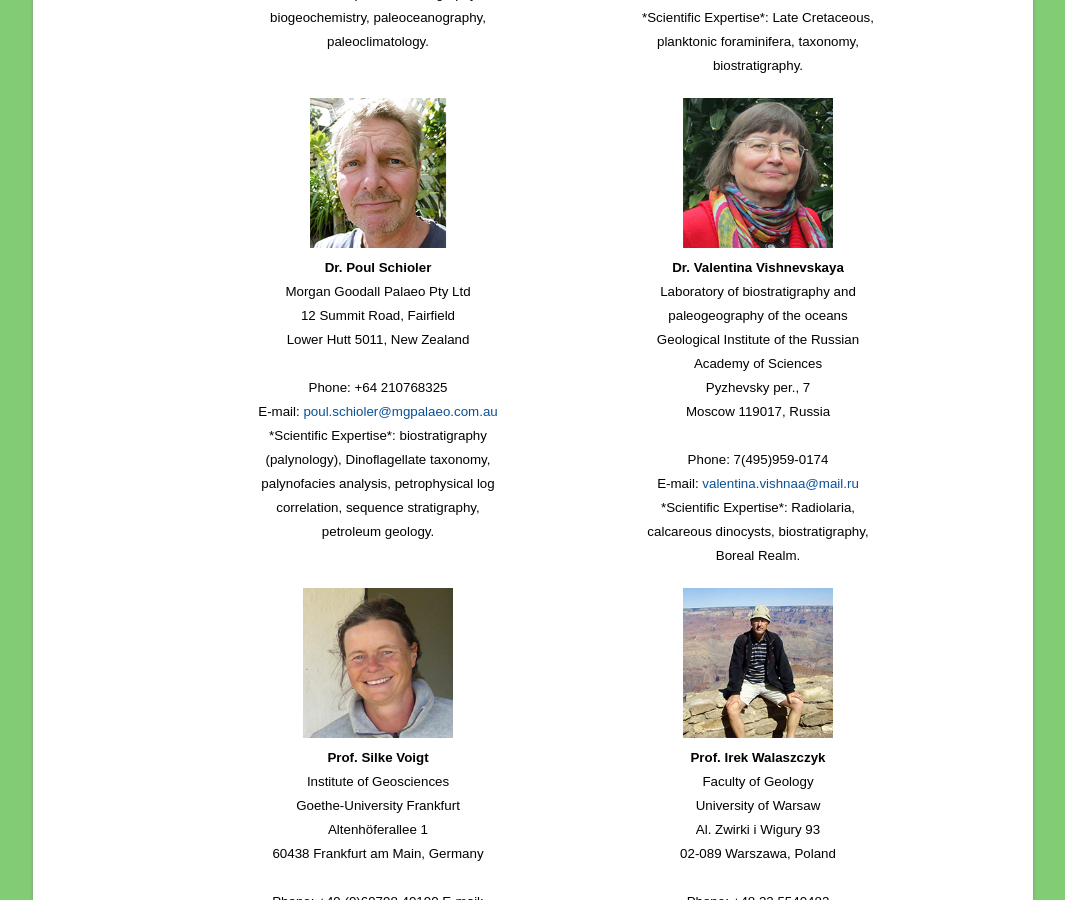
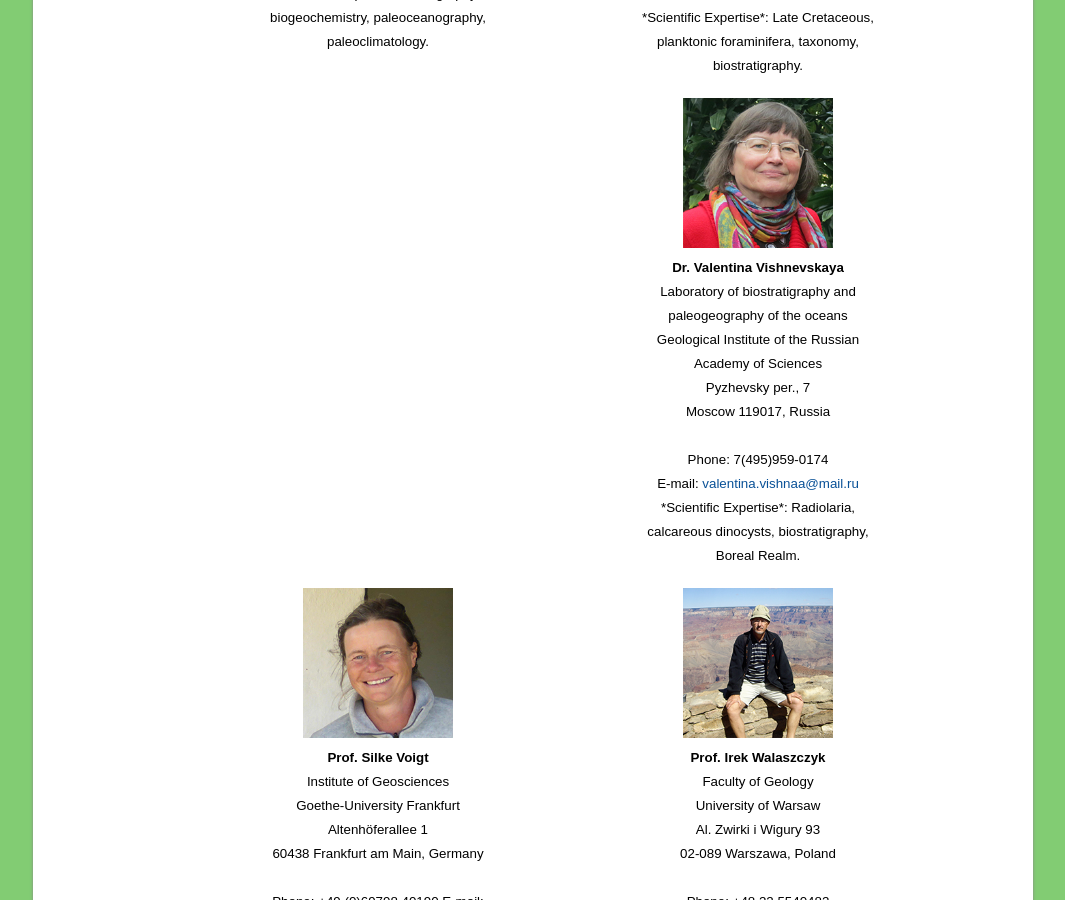
Before and after one commit to i-c-stratigraphy/subcommission-cretaceous, a Jekyll site: the page built from pages/members.md, in a window 1280 px wide and 900 px high, scrolled down 3268 px. Shown: the whole window, without its empty margins (107-1172 px from the left). Built offline with Jekyll 4.4.1, drawn with Linux system fonts in a browser that asks for light colours.

Commit message:
Update members.md

```diff
--- a/pages/members.md
+++ b/pages/members.md
@@ -155,18 +155,6 @@ permalink: /members
         <br />
         *Scientific Expertise*: Late Cretaceous, planktonic foraminifera, taxonomy, biostratigraphy.
     </div>
-    <div class="person" style="grid-row:7; grid-column:1;">
-        <img src="images/person-schioler.jpg" style="width:150px;" alt="Schioler" /><br />
-        <strong>Dr. Poul Schioler</strong><br />
-        Morgan Goodall Palaeo Pty Ltd<br />
-        12 Summit Road, Fairfield<br />
-        Lower Hutt 5011, New Zealand<br />
-        <br />
-        Phone: +64 210768325<br />
-        E-mail: <a href="mailto:poul.schioler@mgpalaeo.com.au">poul.schioler@mgpalaeo.com.au</a>
-        <br />
-        *Scientific Expertise*: biostratigraphy (palynology), Dinoflagellate taxonomy, palynofacies analysis, petrophysical log correlation, sequence stratigraphy, petroleum geology.
-    </div>
     <div class="person" style="grid-row:7; grid-column:2;">
         <img src="images/person-vishnevskaya.jpg" style="width:150px;" alt="Vishnevskaya" /><br />
         <strong>Dr. Valentina Vishnevskaya</strong><br />
```
